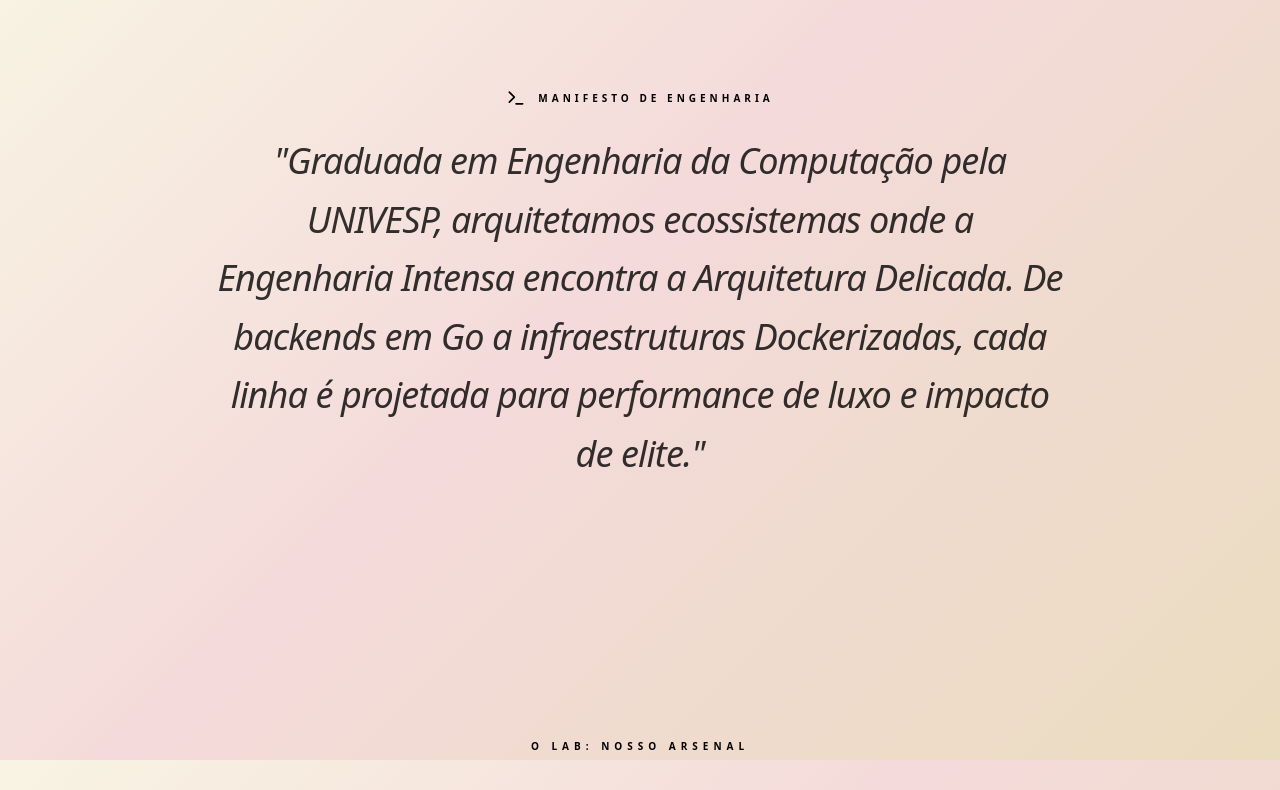
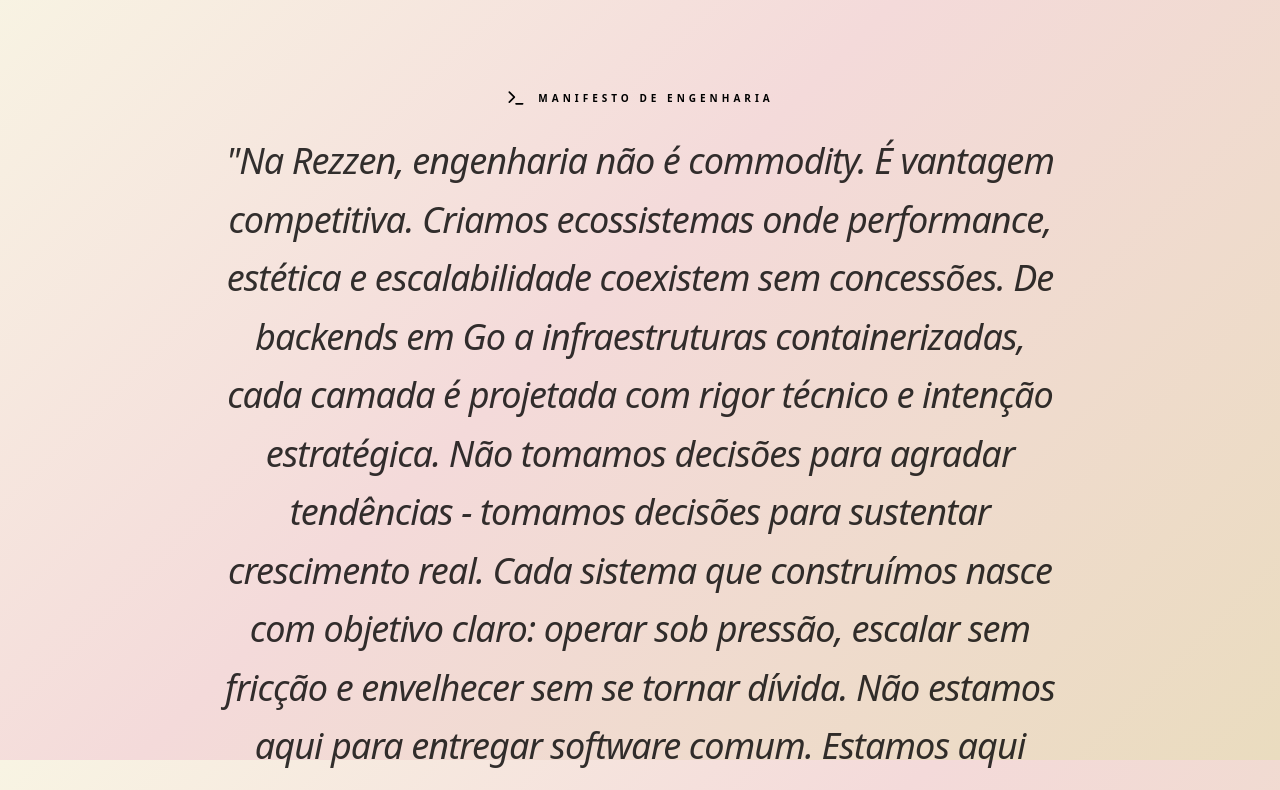
Before and after one commit to BabiiyR/rezzen, a Next.js app: page / in a window 1280 px wide. Shown: the part 840-1630 px from the top of the page. Built offline with nearby package versions, Linux system fonts and the light colour scheme.

Commit message:
docs: update manifest and branding elements

```diff
--- a/src/app/page.tsx
+++ b/src/app/page.tsx
@@ -61,7 +61,7 @@
     hero: { prefix: "Arquitetura", arch: "Delicada.", eng: "Engenharia Intensa." },
     manifesto: {
       title: "Manifesto de Engenharia",
-      text: "Graduada em Engenharia da Computação pela UNIVESP, arquitetamos ecossistemas onde a Engenharia Intensa encontra a Arquitetura Delicada. De backends em Go a infraestruturas Dockerizadas, cada linha é projetada para performance de luxo e impacto de elite."
+      text: "Na Rezzen, engenharia não é commodity. É vantagem competitiva. Criamos ecossistemas onde performance, estética e escalabilidade coexistem sem concessões. De backends em Go a infraestruturas containerizadas, cada camada é projetada com rigor técnico e intenção estratégica. Não tomamos decisões para agradar tendências - tomamos decisões para sustentar crescimento real. Cada sistema que construímos nasce com objetivo claro: operar sob pressão, escalar sem fricção e envelhecer sem se tornar dívida. Não estamos aqui para entregar software comum. Estamos aqui para construir sistemas que sustentam empresas que não podem falhar."
     },
     arsenal: {
       title: "O Lab: Nosso Arsenal",
```
